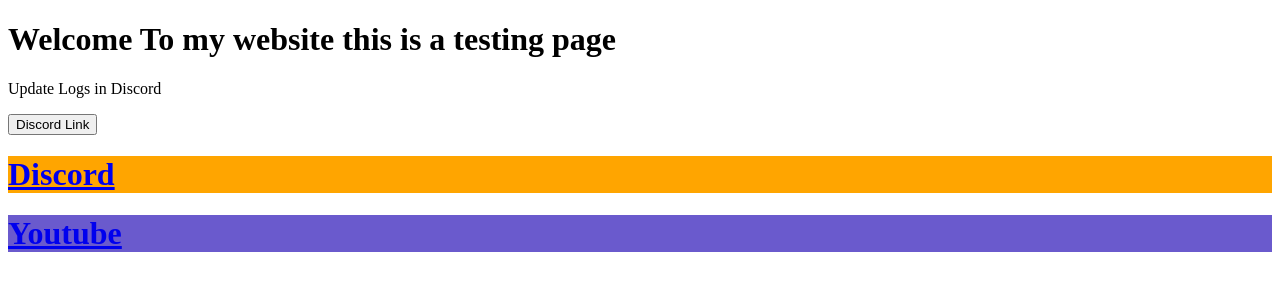
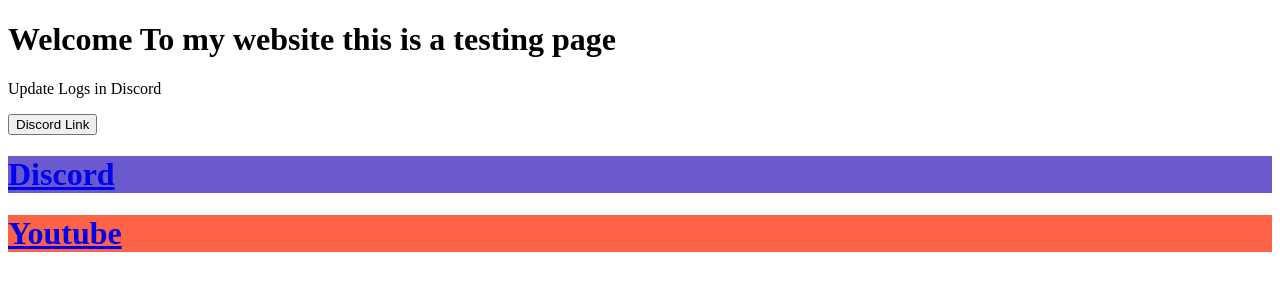
Before and after one commit to NOCZY/noczy.github.com, a plain HTML site: page index.html in a window 1280 px wide. Drawn offline with Linux system fonts and the light colour scheme.

Commit message:
Update index.html

```diff
--- a/index.html
+++ b/index.html
@@ -17,11 +17,11 @@
 
 
  <a href="https://discord.gg/UU8bFr3z">
-    <h1 style="background-color:Orange;">Discord</h1>
+    <h1 style="background-color:SlateBlue;">Discord</h1>
  </a>
 
    <a href="https://www.youtube.com/@NoKainieFr_">
-    <h1 style="background-color:SlateBlue;">Youtube</h1>
+    <h1 style="background-color:Tomato;">Youtube</h1>
  </a>
 
 
```
